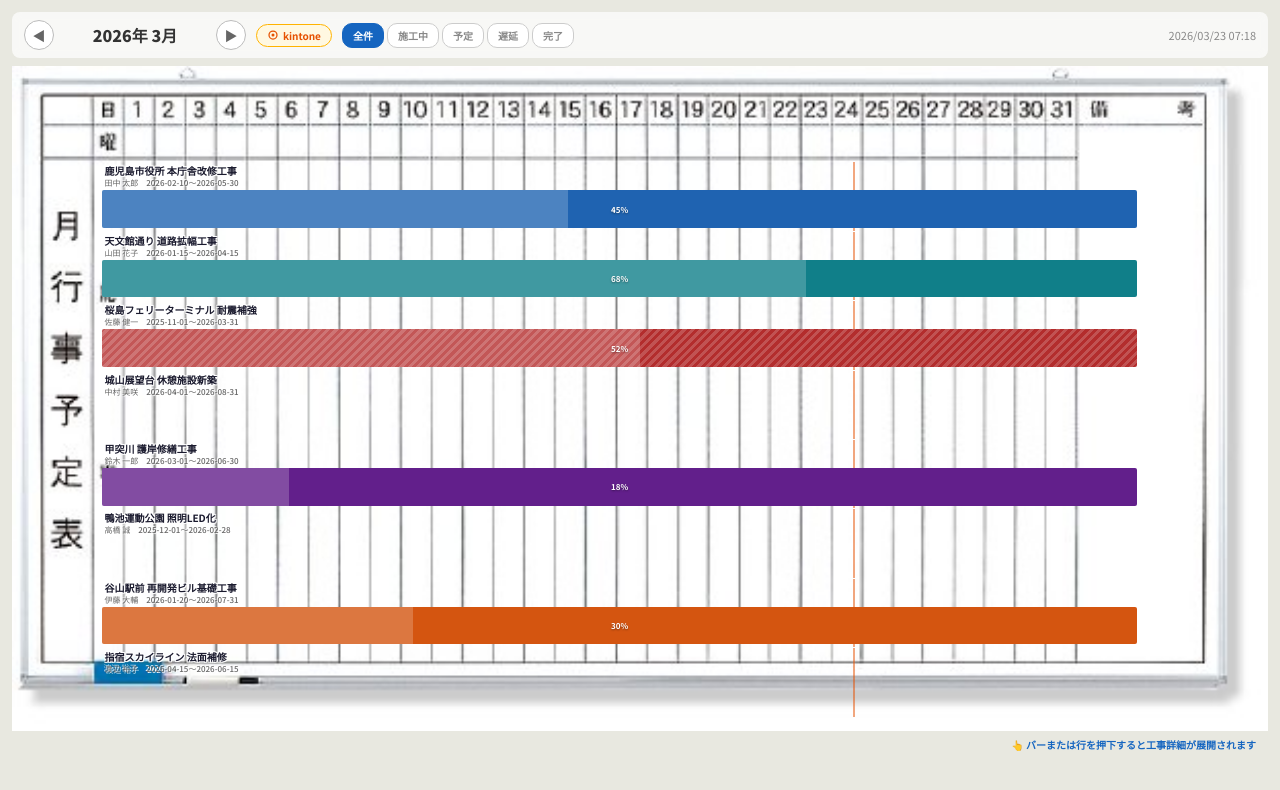
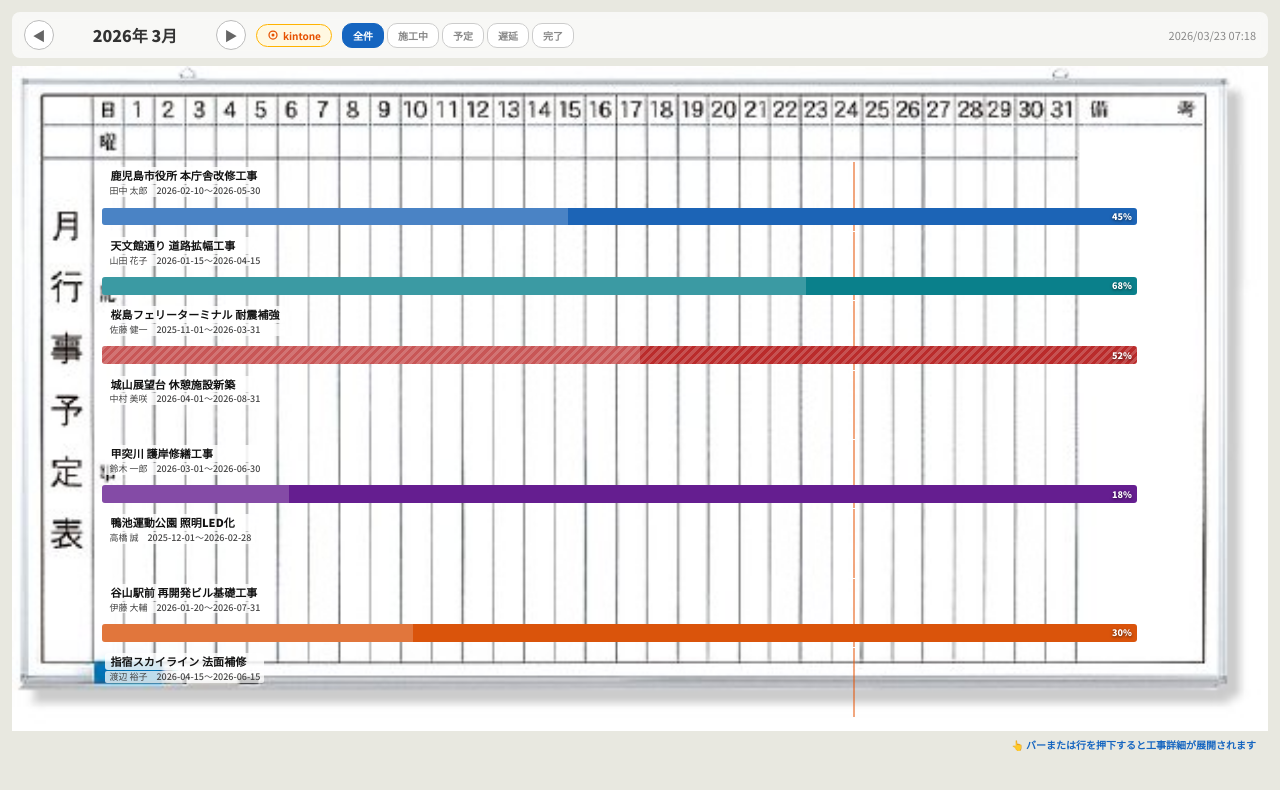
Before and after one commit to OfficePlata/watanabegumi-gantt, a plain HTML site: page index.html in a window 1280 px wide. Drawn offline with Linux system fonts and the light colour scheme; a web font is replaced by a local one.

Commit message:
fix: バーを細くしテキスト視認性を向上

```diff
--- a/index.html
+++ b/index.html
@@ -162,75 +162,73 @@
   .row-label {
     position: absolute;
     left: 0;
-    top: 1px;
+    top: 3px;
     width: 100%;
-    height: 100%;
+    height: 60%;
     display: flex;
     align-items: flex-start;
     padding-top: 2px;
-    padding-left: 2px;
+    padding-left: 3px;
     pointer-events: none;
     z-index: 3;
   }
 
   .row-label-text {
-    font-size: 10px;
-    font-weight: 700;
-    color: #1a1a2e;
+    font-size: 11px;
+    font-weight: 800;
+    color: #111;
     white-space: nowrap;
-    text-shadow:
-      1px 1px 0 rgba(255,255,255,0.9),
-      -1px -1px 0 rgba(255,255,255,0.9),
-      1px -1px 0 rgba(255,255,255,0.9),
-      -1px 1px 0 rgba(255,255,255,0.9),
-      0 1px 0 rgba(255,255,255,0.9),
-      0 -1px 0 rgba(255,255,255,0.9);
-    line-height: 1.2;
+    background: rgba(255,255,255,0.82);
+    padding: 1px 5px;
+    border-radius: 3px;
+    line-height: 1.35;
     max-width: 100%;
     overflow: hidden;
     text-overflow: ellipsis;
+    letter-spacing: 0.01em;
   }
 
   .row-label-sub {
-    font-size: 8px;
+    font-size: 9px;
     font-weight: 500;
-    color: #666;
-    text-shadow:
-      1px 1px 0 rgba(255,255,255,0.9),
-      -1px -1px 0 rgba(255,255,255,0.9);
+    color: #444;
+    white-space: nowrap;
+    background: rgba(255,255,255,0.75);
+    padding: 0px 4px;
+    border-radius: 2px;
+    line-height: 1.3;
   }
 
   /* ═══ Gantt bar (marker-drawn) ═══ */
   .gantt-bar {
     position: absolute;
-    height: 55%;
-    bottom: 4%;
-    border-radius: 2px;
+    height: 26%;
+    bottom: 8%;
+    border-radius: 3px;
     z-index: 2;
     display: flex;
     align-items: center;
-    justify-content: center;
+    justify-content: flex-end;
     overflow: hidden;
     cursor: pointer;
     transition: transform 0.15s, box-shadow 0.15s;
-    /* Marker-drawn feel */
-    filter: saturate(0.85);
+    filter: saturate(0.9);
   }
 
   .gantt-bar:hover {
-    transform: scaleY(1.3);
-    box-shadow: 0 2px 8px rgba(0,0,0,0.15);
-    filter: saturate(1);
+    transform: scaleY(1.4);
+    box-shadow: 0 2px 8px rgba(0,0,0,0.2);
+    filter: saturate(1.1);
     z-index: 4;
   }
 
   .gantt-bar .bar-text {
-    font-size: 8px;
-    font-weight: 700;
+    font-size: 9px;
+    font-weight: 900;
     color: #fff;
-    text-shadow: 0 1px 2px rgba(0,0,0,0.4);
+    text-shadow: 0 1px 3px rgba(0,0,0,0.6);
     white-space: nowrap;
-    padding: 0 3px;
+    padding: 0 5px;
     position: relative;
     z-index: 2;
   }
@@ -576,7 +574,7 @@ function render() {
     // Label text (project name above the bar)
     const lbl = document.createElement('div');
     lbl.className = 'row-label';
-    lbl.innerHTML = `<div><div class="row-label-text">${p.name}</div><div class="row-label-sub">${p.mgr}　${p.s}～${p.e}</div></div>`;
+    lbl.innerHTML = `<div style="display:flex;flex-direction:column;gap:1px"><div class="row-label-text">${p.name}</div><div class="row-label-sub">${p.mgr}　${p.s}〜${p.e}</div></div>`;
     row.appendChild(lbl);
 
     // Gantt bar
```
